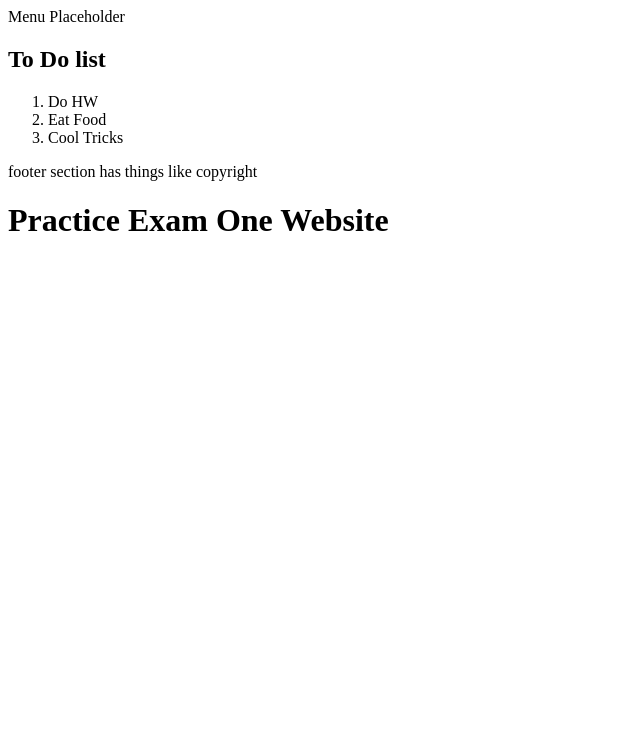
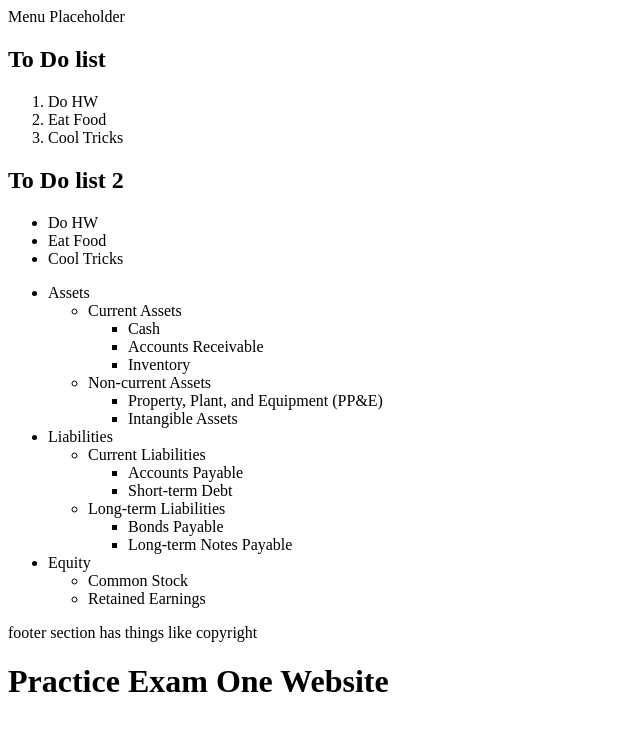
Before and after one commit to elisha1034-arch/sep29, a plain HTML site: page index.html in a window 1280 px wide. Shown: the whole page, without its empty margins (0-640 px from the left). Drawn offline with Linux system fonts and the light colour scheme.

Commit message:
list example

```diff
--- a/index.html
+++ b/index.html
@@ -19,6 +19,53 @@
         <li>Eat Food</li>
         <li>Cool Tricks</li>
       </ol>
+      <h1>To Do list 2</h1>
+      <ul>
+        <li>Do HW</li>
+        <li>Eat Food</li>
+        <li>Cool Tricks</li>
+      </ul>
+   <ul>
+        <li>Assets
+            <ul>
+                <li>Current Assets
+                    <ul>
+                        <li>Cash</li>
+                        <li>Accounts Receivable</li>
+                        <li>Inventory</li>
+                    </ul>
+                </li>
+                <li>Non-current Assets
+                    <ul>
+                        <li>Property, Plant, and Equipment (PP&E)</li>
+                        <li>Intangible Assets</li>
+                    </ul>
+                </li>
+            </ul>
+        </li>
+        <li>Liabilities
+            <ul>
+                <li>Current Liabilities
+                    <ul>
+                        <li>Accounts Payable</li>
+                        <li>Short-term Debt</li>
+                    </ul>
+                </li>
+                <li>Long-term Liabilities
+                    <ul>
+                        <li>Bonds Payable</li>
+                        <li>Long-term Notes Payable</li>
+                    </ul>
+                </li>
+            </ul>
+        </li>
+        <li>Equity
+            <ul>
+                <li>Common Stock</li>
+                <li>Retained Earnings</li>
+            </ul>
+        </li>
+    </ul>
     </article>
   </main>
   <footer>footer section has things like copyright</footer>
```
